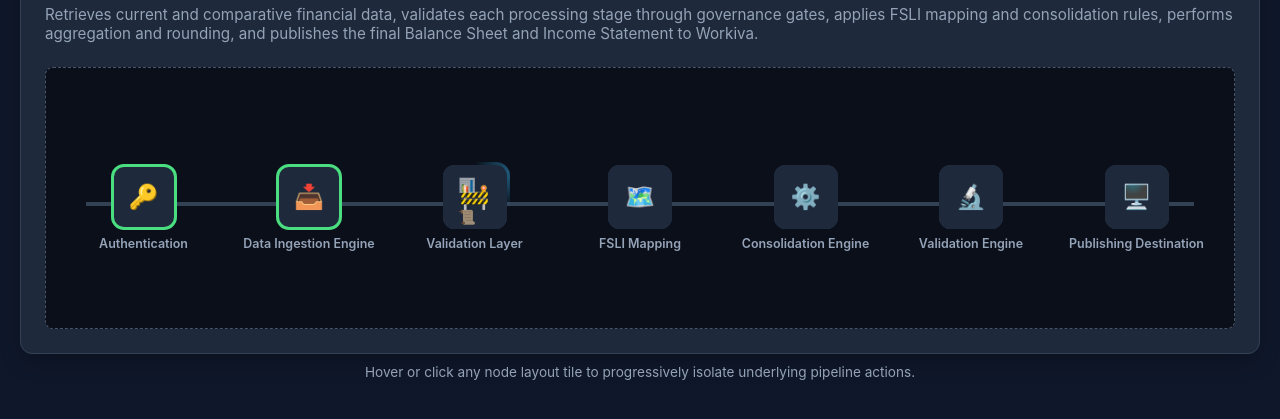
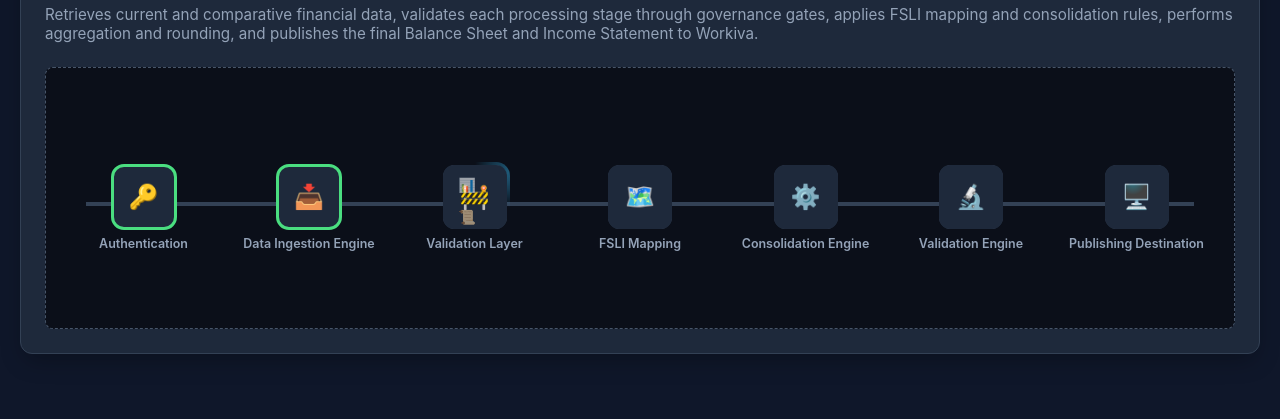
Before and after one commit to vivekantkumar567-collab/animation1, a plain HTML site: page index.html in a window 1280 px wide. Shown: the part 167-586 px from the top of the page. Drawn offline with Linux system fonts and the light colour scheme.

Commit message:
Modify title and comment out footer note
Updated the title and commented out the footer note in index.html.

```diff
--- a/index.html
+++ b/index.html
@@ -3,7 +3,7 @@
 <head>
     <meta charset="UTF-8">
     <meta name="viewport" content="width=device-width, initial-scale=1.0">
-    <title>Workiva Automation Pipelines - Chain 2</title>
+    <title>Workiva Automation Pipelines</title>
     <style>
         :root {
             --bg-color: #0f172a;
@@ -463,7 +463,7 @@
         </div>
     </div>
 
-    <div class="footer-note">Hover or click any node layout tile to progressively isolate underlying pipeline actions.</div>
+    <!-- <div class="footer-note">Hover or click any node layout tile to progressively isolate underlying pipeline actions.</div> -->
 
     <div class="popup-overlay" id="node-popup">
         <div class="popup-card" id="popup-main-card">
```
